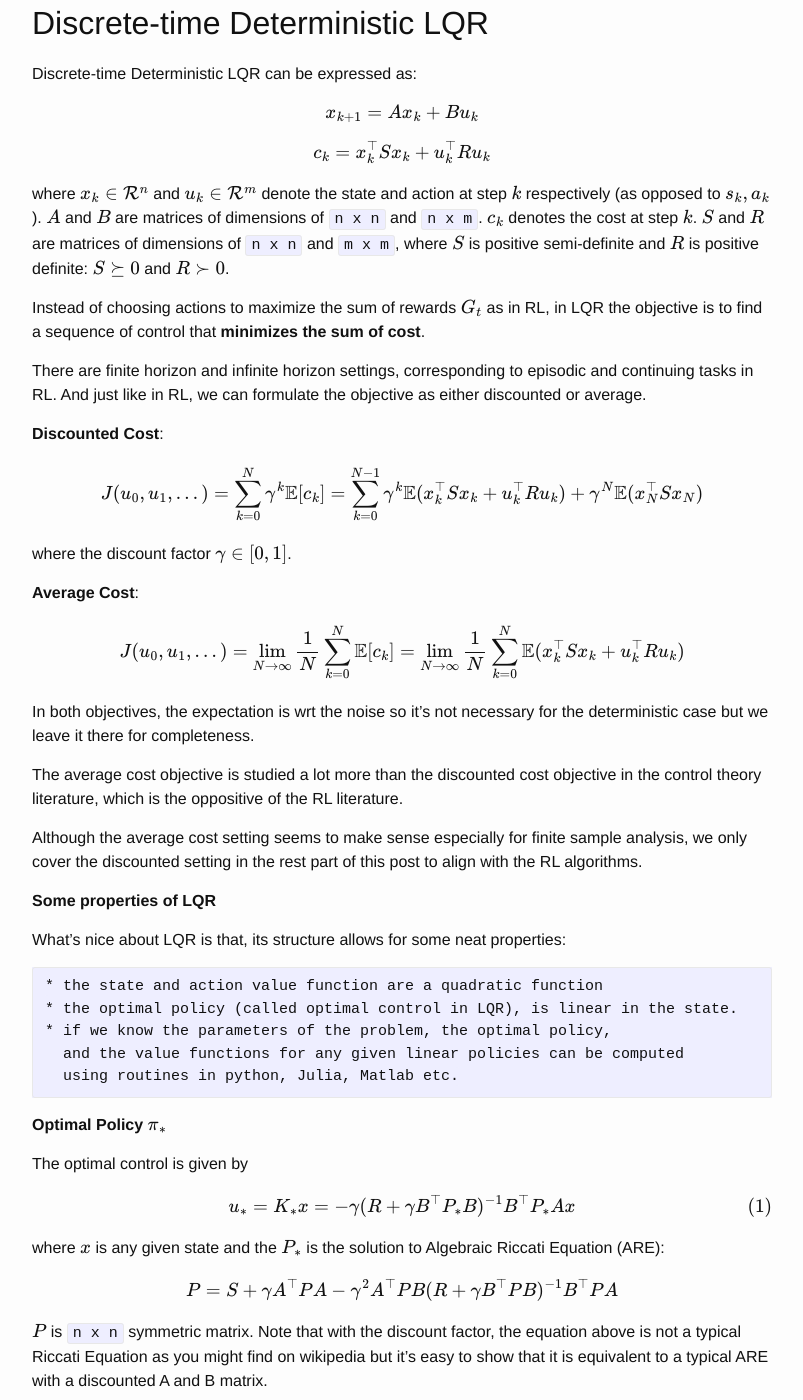
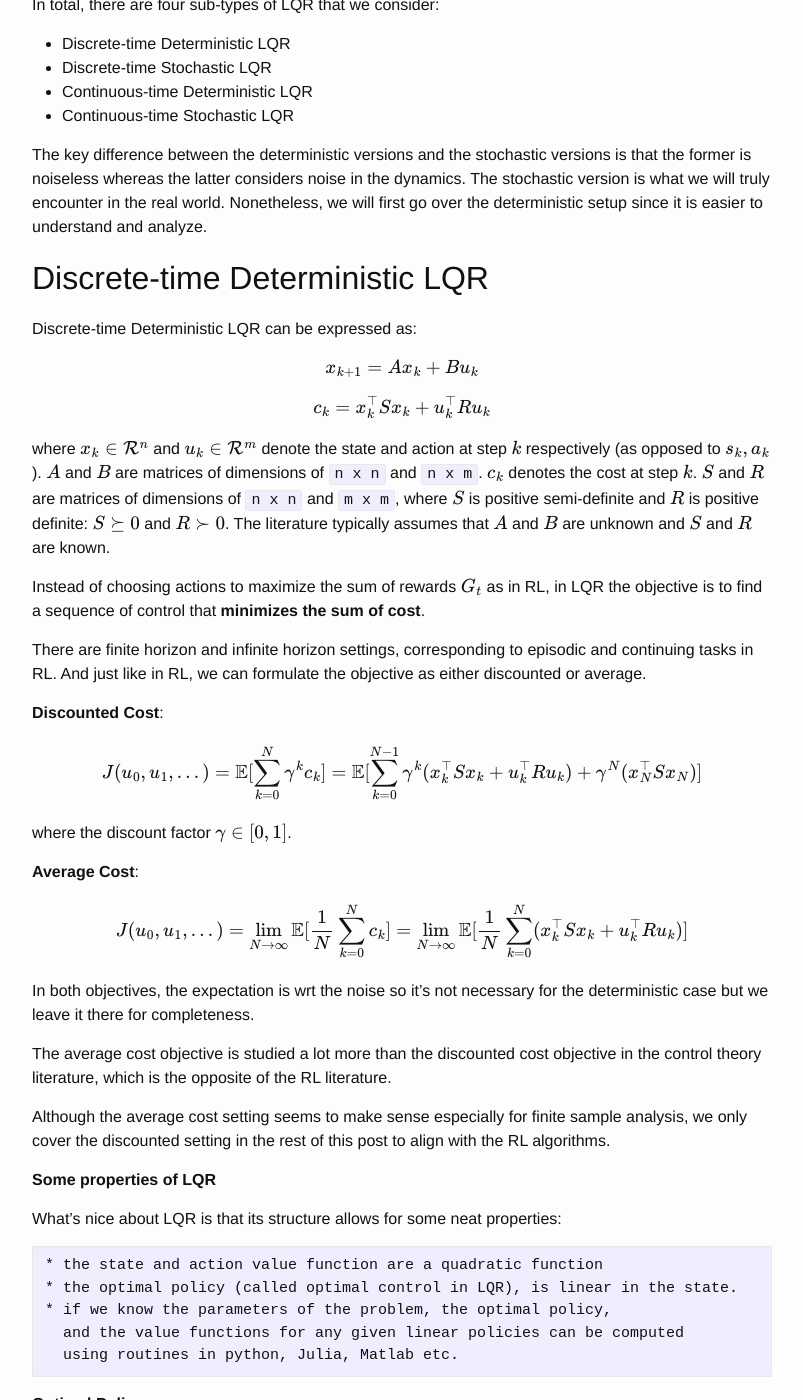
Before and after one commit to vincentzhang/u-blog, a Jekyll site: the page built from _posts/2020-05-26-lqr-intro.markdown, in a window 1280 px wide and 1400 px high, scrolled down 1373 px. Shown: the whole window, without its empty margins (238-1041 px from the left). Built offline with Jekyll 4.4.1, drawn with Linux system fonts in a browser that asks for light colours; formulas are drawn with MathJax 3; comment, search, counter and statistics services are not loaded; some of the changed text lies outside the part shown.

Commit message:
fix typos, add toc and etc

````diff
--- a/_posts/2020-05-26-lqr-intro.markdown
+++ b/_posts/2020-05-26-lqr-intro.markdown
@@ -8,6 +8,8 @@
 comments: true
 ---
 
+* Table of contents
+{:toc}
 
 This is an introduction to Linear Quadratic Regulator (LQR) for people with an RL background.
 I view LQR as an important class of control problems that can be solved with RL algorithms.
@@ -62,6 +64,7 @@
 $$A$$ and $$B$$ are matrices of dimensions of `n x n` and `n x m`.
 $$c_k$$ denotes the cost at step $$k$$.
 $$S$$ and $$R$$ are matrices of dimensions of `n x n` and `m x m`, where $$S$$ is positive semi-definite and $$R$$ is positive definite: $$S\succeq 0$$ and $$R\succ 0$$.
+The literature typically assumes that $$A$$ and $$B$$ are unknown and  $$S$$ and $$R$$ are known.
 
 Instead of choosing actions to maximize the sum of rewards $$G_t$$ as in RL,
 in LQR the objective is to find a sequence of control that **minimizes the sum of cost**.
@@ -71,24 +74,24 @@
 
 **Discounted Cost**:
 
-$$ J(u_0, u_1, ...) = \sum_{k=0}^{N} \gamma^{k} \mathbb{E}[c_k] = \sum_{k=0}^{N-1} \gamma^{k} \mathbb{E}(x_k^\top S x_k + u_k^\top R u_k) + \gamma^{N} \mathbb{E}(x_N^\top S x_N)$$
+$$ J(u_0, u_1, ...) = \mathbb{E} [\sum_{k=0}^{N} \gamma^{k} c_k] = \mathbb{E} [\sum_{k=0}^{N-1} \gamma^{k} (x_k^\top S x_k + u_k^\top R u_k) + \gamma^{N} (x_N^\top S x_N)]$$
 
 where the discount factor $$\gamma \in [0,1]$$.
 
 **Average Cost**:
 
-$$ J(u_0, u_1, ...) = \lim_{N\to \infty} \frac{1}{N} \sum_{k=0}^{N} \mathbb{E}[c_k] = \lim_{N\to \infty} \frac{1}{N} \sum_{k=0}^{N} \mathbb{E}(x_k^\top S x_k + u_k^\top R u_k) $$
+$$ J(u_0, u_1, ...) = \lim_{N\to \infty} \mathbb{E} [ \frac{1}{N} \sum_{k=0}^{N} c_k] = \lim_{N\to \infty} \mathbb{E} [\frac{1}{N} \sum_{k=0}^{N} (x_k^\top S x_k + u_k^\top R u_k)] $$
 
 In both objectives, the expectation is wrt the noise so it's not necessary for the deterministic case but we leave it there for completeness.
 
-The average cost objective is studied a lot more than the discounted cost objective in the control theory literature, which is the oppositive of the RL literature.
+The average cost objective is studied a lot more than the discounted cost objective in the control theory literature, which is the opposite of the RL literature.
 
 Although the average cost setting seems to make sense especially for finite sample analysis,
-we only cover the discounted setting in the rest part of this post to align with the RL algorithms.
+we only cover the discounted setting in the rest of this post to align with the RL algorithms.
 
 **Some properties of LQR**
 
-What's nice about LQR is that, its structure allows for some neat properties:
+What's nice about LQR is that its structure allows for some neat properties:
 ```
 * the state and action value function are a quadratic function
 * the optimal policy (called optimal control in LQR), is linear in the state.
@@ -146,9 +149,8 @@
 -P_k + M + L^\top P_{k+1} L = 0
 \end{equation}
 
-which is called [Lyapunov Equation](https://en.wikipedia.org/wiki/Lyapunov_equation){:target="_blank"}.
+this equation in terms of its steady-state solution $$P_\pi$$ is called [Lyapunov Equation](https://en.wikipedia.org/wiki/Lyapunov_equation){:target="_blank"}.
 
-$$P_\pi$$ is the steady-state solution to this Lyapunov Equation.
 Note that, if the horizon is finite and not long enough to attain steady-state, we can solve for $$P_\pi$$ recursively (backward in time) where the base case is given by the $$P_k$$ at the terminal step $$N$$ where we assume no control cost: $$V(N) = x_N ^\top S x_N$$.
 
 **Action Value Function $$Q_\pi(x, u)$$**
@@ -157,13 +159,13 @@
 $$
 \begin{align}
 \nonumber Q_\pi(x, u) &=  c(x,u) + \gamma  V_\pi( Ax + Bu) \\
-&= [x\ u]^\top \begin{bmatrix} S + \gamma A^\top P_\pi A &  \gamma A^\top P_\pi B \\ \gamma B^\top P_\pi A &  R+\gamma B^\top P_\pi B \end{bmatrix} [x\ u] \\
-&= [x\ u]^\top \begin{bmatrix} H_{11} &  H_{12} \\ H_{21} &  H_{22} \end{bmatrix} [x\ u]
+&=  \begin{bmatrix}  x \\ u \end{bmatrix}^\top \begin{bmatrix} S + \gamma A^\top P_\pi A &  \gamma A^\top P_\pi B \\ \gamma B^\top P_\pi A &  R+\gamma B^\top P_\pi B \end{bmatrix}  \begin{bmatrix}  x \\ u \end{bmatrix} \\
+&=  \begin{bmatrix}  x \\ u \end{bmatrix}^\top \begin{bmatrix} H_{11} &  H_{12} \\ H_{21} &  H_{22} \end{bmatrix}  \begin{bmatrix}  x \\ u \end{bmatrix}
 \label{eq:Q}
 \end{align}
 $$
 
-where $$[x\ u]$$ is a column vector from concatenating the vectors $$x$$ and $$u$$. $$H$$ is a positive definite matrix of size `(n+m) x (n+m)`.
+where $$ \begin{bmatrix}  x \\ u \end{bmatrix}$$ is a column vector from concatenating the vectors $$x$$ and $$u$$. $$H$$ is a positive definite matrix of size `(n+m) x (n+m)`.
 Combined with Eq.\eqref{eq:ustar}, the greedy action at state $$x$$ wrt the current policy $$\pi$$ is:
 
 \begin{equation}
@@ -249,11 +251,11 @@
 
 **Discounted Cost**:
 
-$$ J(u) = \int_0^T \gamma^{t} \mathbb{E}[c_t] dt = \int_0^T \gamma^{t} \mathbb{E}[x(t)^\top S x(t) + u(t)^\top R u(t)] dt +  \gamma^{T}\mathbb{E}[x(T)^\top S x(T)]$$
+$$ J(u) = \mathbb{E}[\int_0^T \gamma^{t} c_t dt] = \mathbb{E}[ \int_0^T \gamma^{t} (x(t)^\top S x(t) + u(t)^\top R u(t)) dt +  \gamma^{T} x(T)^\top S x(T)]$$
 
 **Average Cost**:
 
-$$ J(u) = \lim_{T\to \infty} \frac{1}{T} \int_0^T \mathbb{E}[c_t] dt =\lim_{T\to \infty} \frac{1}{T} \int_0^T \mathbb{E}[x(t)^\top S x(t) + u(t)^\top R u(t)] dt $$
+$$ J(u) =  \lim_{T\to \infty} \mathbb{E}[ \frac{1}{T} \int_0^T c_t] dt =  \lim_{T\to \infty} \mathbb{E}[ \frac{1}{T} \int_0^T (x(t)^\top S x(t) + u(t)^\top R u(t)) dt] $$
 
 **Discretization of the System with Time Duration $$h$$**:
 
````
Also changed, not shown: other parts of _posts/2020-05-26-lqr-intro.markdown (+12 -13 lines).
